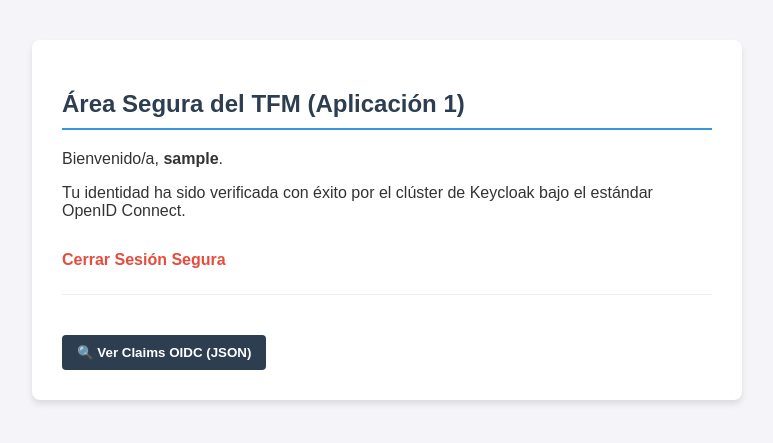
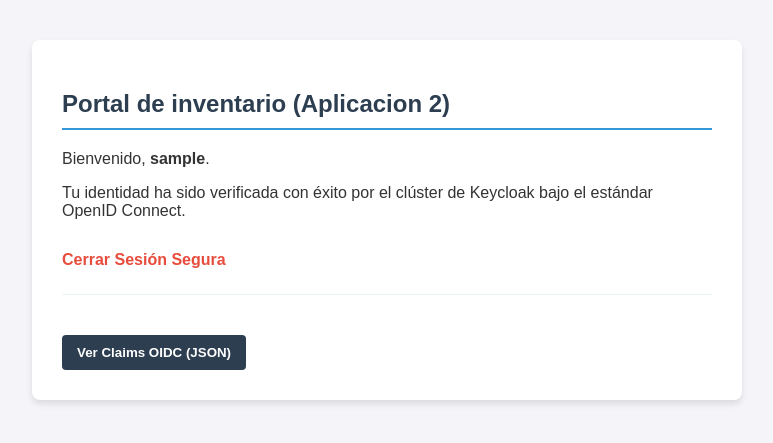
Before and after one commit to PepeLoperenaMonzon/SistemaSSO, a Flask app: template app2/templates/index.html in a window 1280 px wide. Shown: the top 443 px of the page, without its empty margins (253-1026 px from the left). Run offline with Flask 3, Linux system fonts and the light colour scheme; the template is opened without the code that fills it: most values are stand-ins (such as "Sample title", 1, 10 or a date in 2020); parts of the project's set-up code (start-up, migrations or seed data) failed here and were passed over.

Commit message:
Refactor: cambio frontend app2
Cambio de color para ver que hay un cambio de app

```diff
--- a/app2/templates/index.html
+++ b/app2/templates/index.html
@@ -16,15 +16,15 @@
 </head>
 <body>
     <div class="container">
-        <h2>Área Segura del TFM (Aplicación 1)</h2>
-        <p>Bienvenido/a, <strong>{{ user_info.get('preferred_username', user_info.get('email', 'Usuario')) }}</strong>.</p>
+        <h2>Portal de inventario (Aplicacion 2)</h2>
+        <p>Bienvenido, <strong>{{ user_info.get('preferred_username', user_info.get('email', 'Usuario')) }}</strong>.</p>
         <p>Tu identidad ha sido verificada con éxito por el clúster de Keycloak bajo el estándar OpenID Connect.</p>
 
         <a href="/logout" class="logout-link">Cerrar Sesión Segura</a>
 
-        <hr style="margin: 25px 0; border: 0; border-top: 1px solid #eee;">
+        <hr style="margin: 25px 0; border: 0; border-top: 1px solid #e8f6f3;">
 
-        <button class="btn-debug" onclick="toggleJSON()">🔍 Ver Claims OIDC (JSON)</button>
+        <button class="btn-debug" onclick="toggleJSON()">Ver Claims OIDC (JSON)</button>
 
         <pre id="json-container"><code>{{ user_info | tojson(indent=4) }}</code></pre>
     </div>
```
